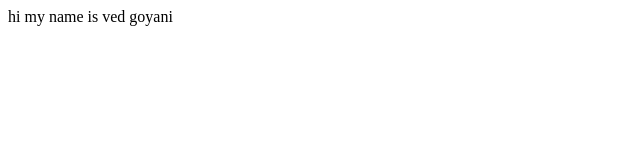
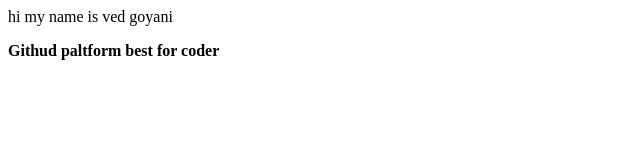
Before and after one commit to VedGoyani143/LocalRepo, a plain HTML site: page index.html in a window 1280 px wide. Shown: the whole page, without its empty margins (0-640 px from the left). Drawn offline with Linux system fonts and the light colour scheme.

Commit message:
update for index file

```diff
--- a/index.html
+++ b/index.html
@@ -1 +1,2 @@
 <p>hi my name is ved goyani </p>
+<b>Githud paltform best for coder </b>
```
Also changed, not shown: 1 other file.
